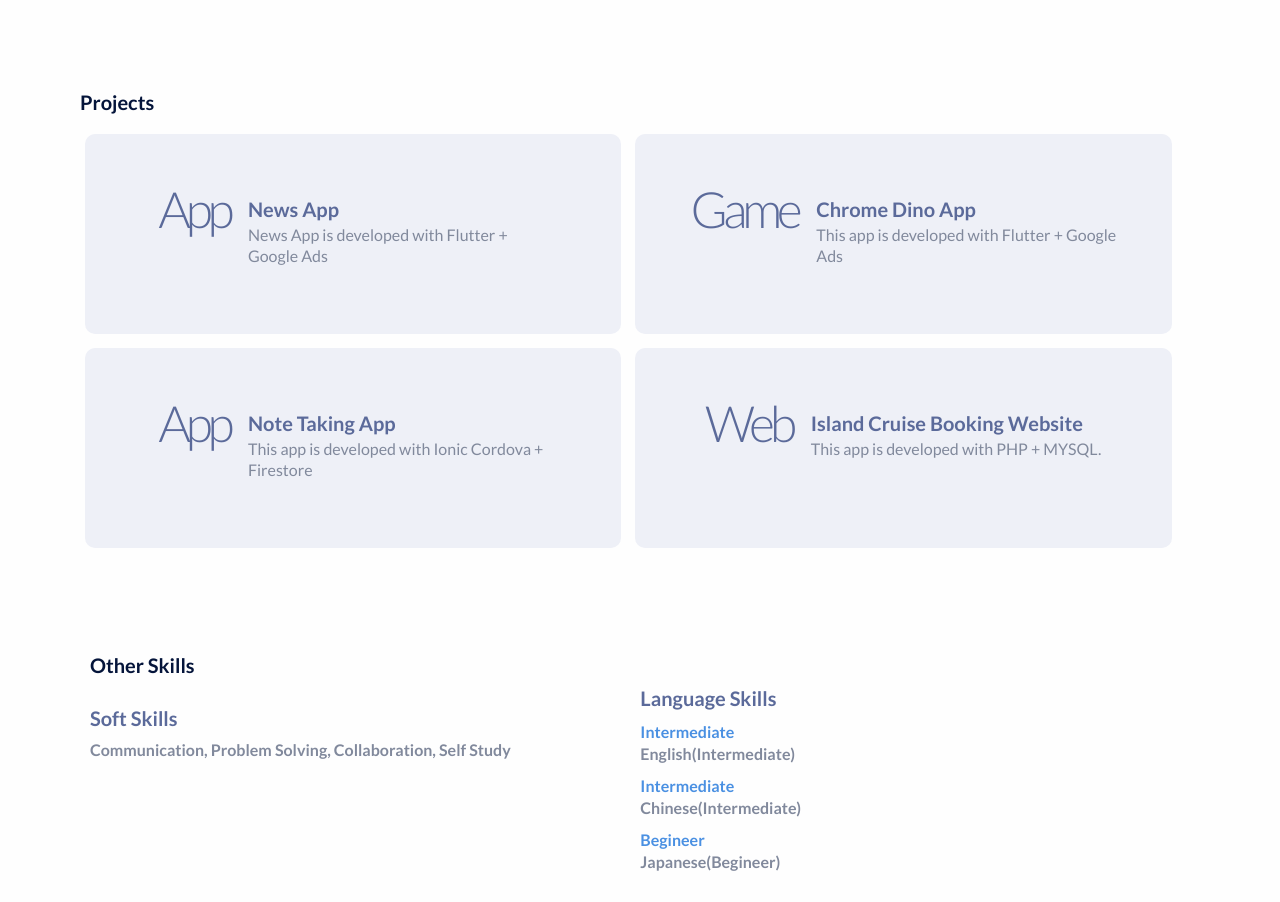
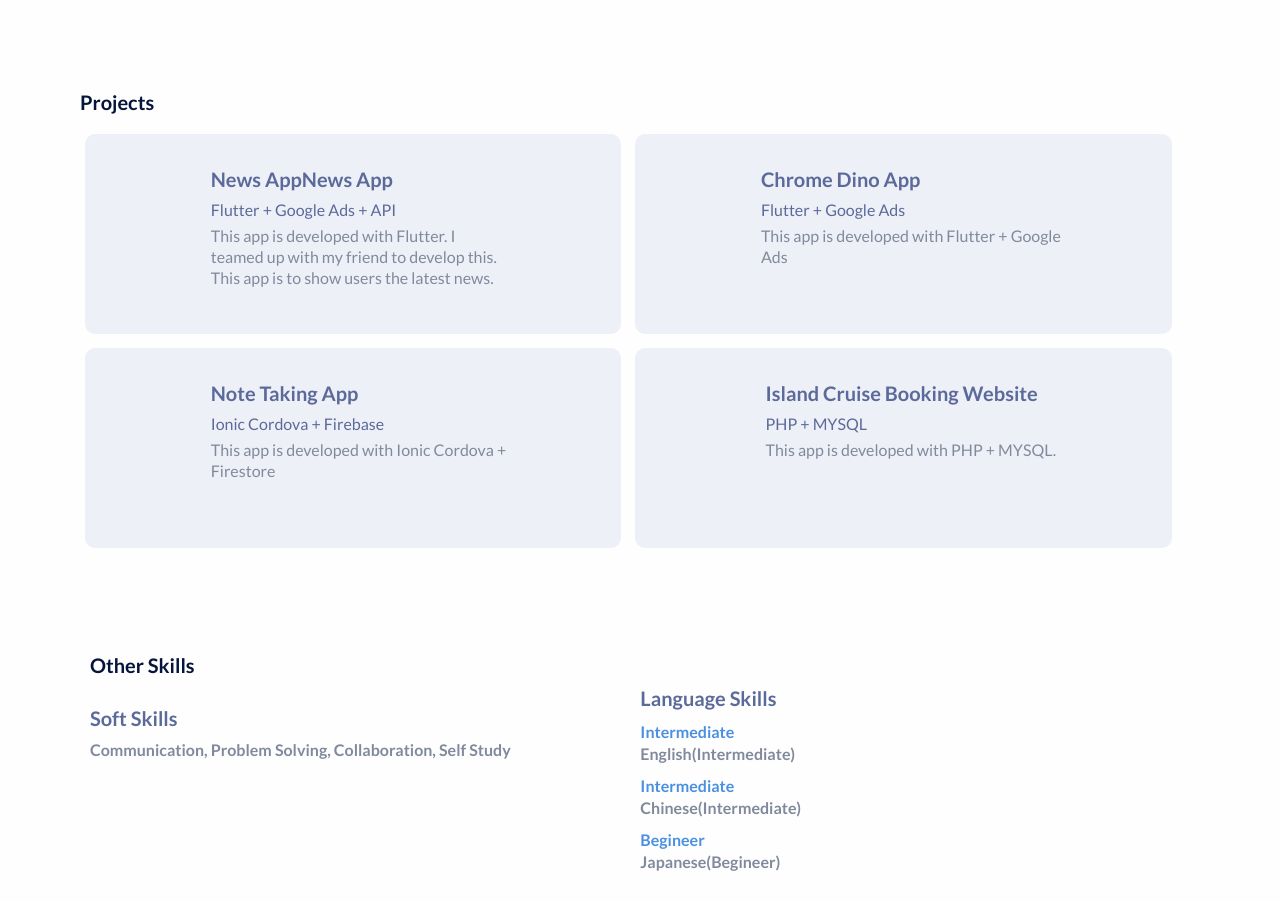
Before and after one commit to kyawtmayhlaing173/cv_resume, a plain HTML site: page index.html in a window 1280 px wide. Shown: the part 1060-1962 px from the top of the page. Drawn offline with Linux system fonts and the light colour scheme.

Commit message:
Modify projects section

```diff
--- a/index.html
+++ b/index.html
@@ -103,50 +103,38 @@
         <h2 class="section-title">Projects</h2>
         <!-- News App -->
         <div class="card">
-            <div class="skill-level">
-                <!-- <span>+</span> -->
-                <h2>App</h2>
-            </div>
-
             <div class="skill-meta">
-                <h3>News App</h3>
-                <span>News App is developed with Flutter + Google Ads</span>
+                <h3>News AppNews App</h3>
+                <p>Flutter + Google Ads + API</p>
+                <span>This app is developed with Flutter. I teamed up with my friend to develop this. This app is to
+                    show users the latest
+                    news.</span>
             </div>
         </div>
 
         <!-- Chrome Dino App -->
         <div class="card">
-            <div class="skill-level">
-                <!-- <span>+</span> -->
-                <h2>Game</h2>
-            </div>
             <div class="skill-meta">
                 <h3>Chrome Dino App</h3>
+                <p>Flutter + Google Ads</p>
                 <span>This app is developed with Flutter + Google Ads</span>
             </div>
         </div>
 
         <!-- Note Taking App -->
         <div class="card">
-            <div class="skill-level">
-                <h2>App</h2>
-            </div>
-
             <div class="skill-meta">
                 <h3>Note Taking App</h3>
+                <p>Ionic Cordova + Firebase</p>
                 <span>This app is developed with Ionic Cordova + Firestore</span>
             </div>
         </div>
 
         <!-- Island Cruise Web -->
         <div class="card">
-            <div class="skill-level">
-                <!-- <span>+</span> -->
-                <h2>Web</h2>
-            </div>
-
             <div class="skill-meta">
                 <h3>Island Cruise Booking Website</h3>
+                <p>PHP + MYSQL</p>
                 <span>This app is developed with PHP + MYSQL.</span>
             </div>
         </div>
--- a/styles.css
+++ b/styles.css
@@ -225,7 +225,7 @@ h1.name {
 	vertical-align: top;
 	border-radius: 10px;
 	text-align: center;
-	padding-top: 50px
+	padding-top: 20px
 }
 
 .card-active , .card:hover{
@@ -280,6 +280,10 @@ h1.name {
 	font-size: 16px;
 }
 
+.skill-meta p {
+	color: #5B6A9A;
+	font-size: 16px;
+}
 /* Achievements ends */
 
 
```
